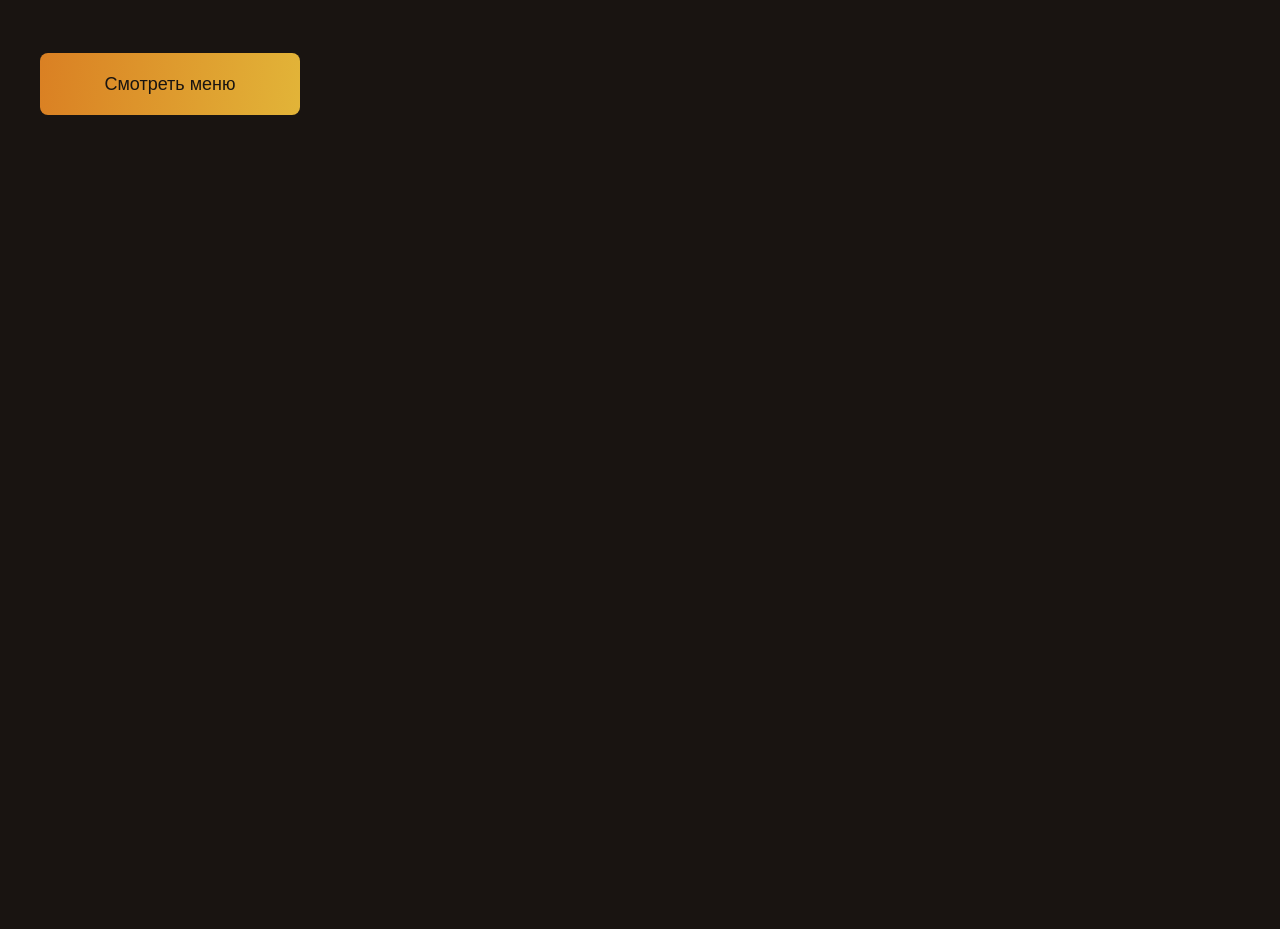
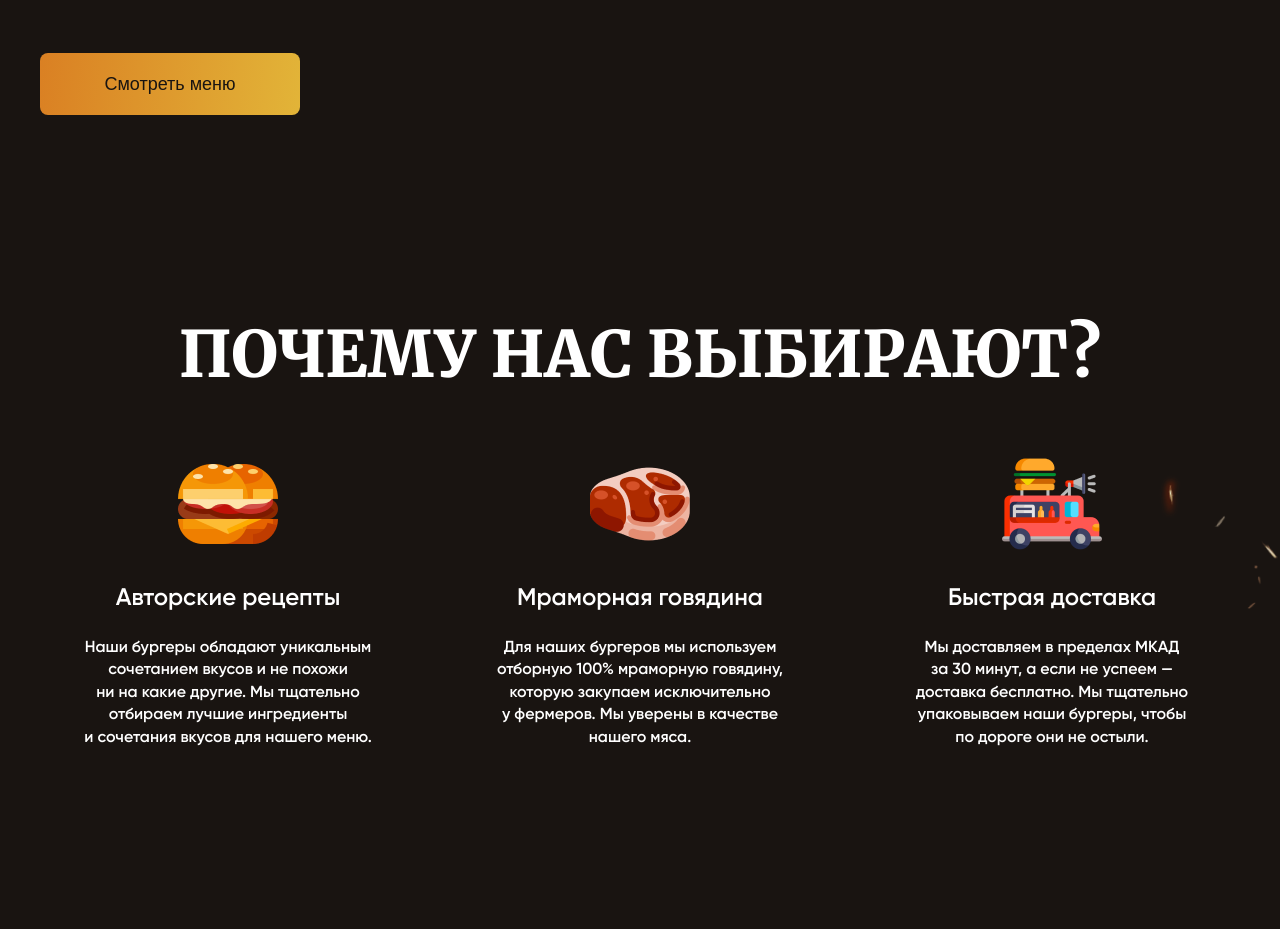
Before and after one commit to Evgenia-cyber/hamburger, a plain HTML site: page index.html in a window 1280 px wide. Shown: the part 766-1695 px from the top of the page. Before the commit the page ends 1080 px from the top, so only its background shows below. Drawn offline with Linux system fonts and the light colour scheme.

Commit message:
add html and css for section why

```diff
--- a/index.html
+++ b/index.html
@@ -30,7 +30,7 @@
           <div class="currency" title="Изменить валюту">$</div>
         </div>
       </header>
-      <!-- section -->
+      <!-- section main-content-->
       <section class="main-content">
         <div class="container">
           <div class="main-info">
@@ -52,6 +52,41 @@
           />
         </div>
       </section>
+      <!-- section why -->
+      <section class="why">
+        <div class="container">
+          <h2 class="why-title">почему нас выбирают?</h2>
+          <div class="why-items">
+            <div class="why-item">
+              <img src="images/burger.png" alt="burger" class="why-item-image" />
+              <h3 class="why-item-title">Авторские рецепты</h3>
+              <div class="why-item-text">
+                Наши бургеры обладают уникальным сочетанием вкусов и не похожи
+                ни на какие другие. Мы тщательно отбираем лучшие ингредиенты
+                и сочетания вкусов для нашего меню.
+              </div>
+            </div>
+            <div class="why-item">
+              <img src="images/meat.png" alt="meat" class="why-item-image" />
+              <h3 class="why-item-title">Мраморная говядина</h3>
+              <div class="why-item-text">
+                Для наших бургеров мы используем отборную 100% мраморную
+                говядину, которую закупаем исключительно у фермеров. Мы уверены
+                в качестве нашего мяса.
+              </div>
+            </div>
+            <div class="why-item">
+              <img src="images/truck.png" alt="truck" class="why-item-image" />
+              <h3 class="why-item-title">Быстрая доставка</h3>
+              <div class="why-item-text">
+                Мы доставляем в пределах МКАД за 30 минут, а если не успеем —
+                доставка бесплатно. Мы тщательно упаковываем наши бургеры, чтобы
+                по дороге они не остыли.
+              </div>
+            </div>
+          </div>
+        </div>
+      </section>
     </section>
   </body>
 </html>
--- a/styles/style.css
+++ b/styles/style.css
@@ -107,7 +107,7 @@ body {
   user-select: none;
 }
 
-/* section */
+/* section main-content */
 
 .main-content {
   padding-top: 103px;
@@ -150,3 +150,43 @@ body {
   left: calc(100% - 991px);
   pointer-events: none;
 }
+
+/* section why */
+
+.why {
+  background-image: url("../images/whybg.png");
+  background-position: top center;
+  background-size: initial;
+  padding-bottom: 180px;
+}
+
+.why-title {
+  text-align: center;
+  font-family: "Merriweather", sans-serif;
+  font-size: 64px;
+  line-height: 80px;
+  text-transform: uppercase;
+}
+
+.why-items {
+  margin-top: 60px;
+  display: grid;
+  gap: 100px;
+  grid-template-columns: repeat(3, 312px);
+  justify-content: center;
+}
+
+.why-item {
+  text-align: center;
+}
+
+.why-item-title {
+  font-size: 24px;
+  line-height: 29px;
+  padding: 24px 0;
+}
+
+.why-item-text {
+  font-size: 16px;
+  line-height: 22.4px
+}
```
Also changed, not shown: images/burger.png (added), images/meat.png (added), images/truck.png (added), images/whybg.png (added).
